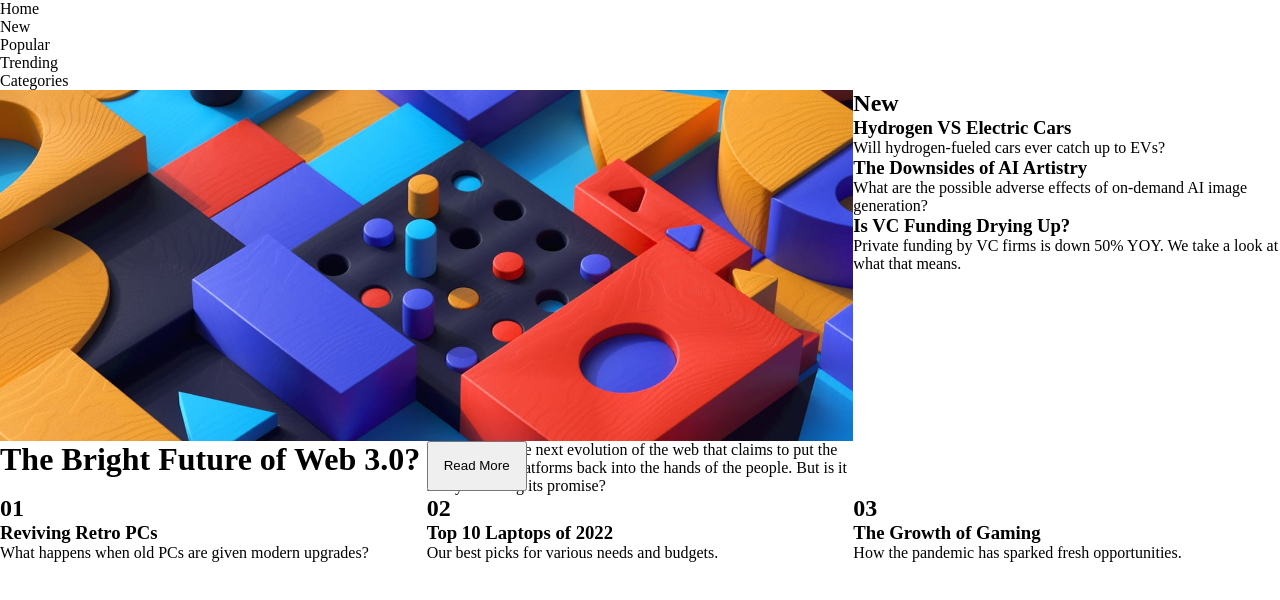
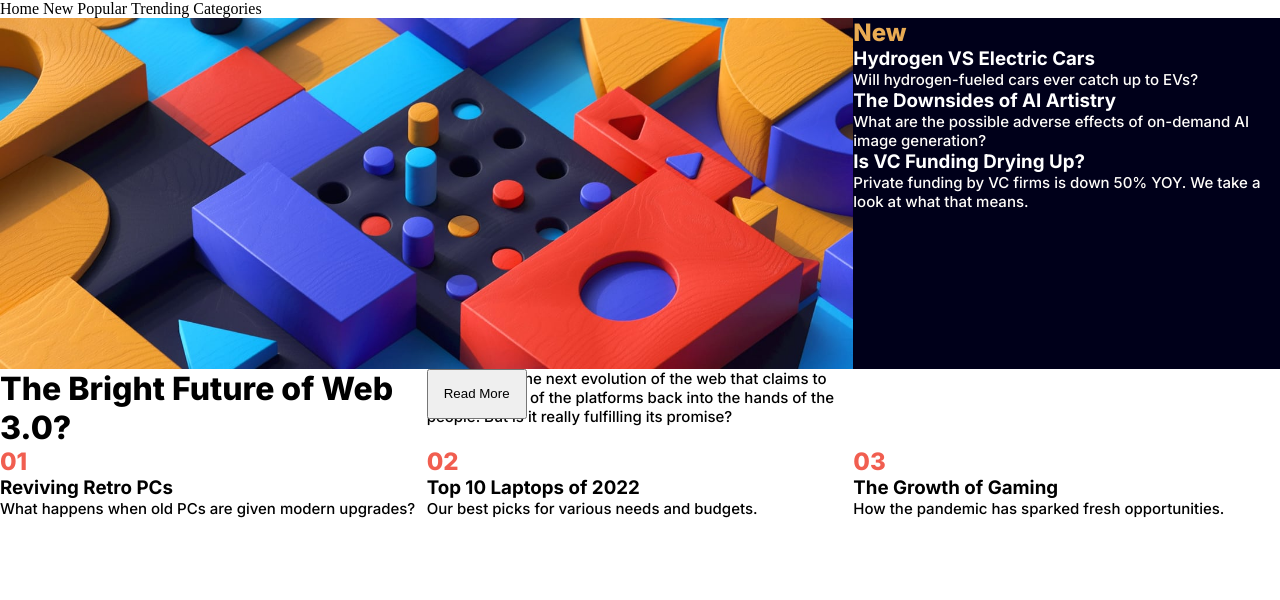
Before and after one commit to LouiseClaughton/News-Homepage, a plain HTML site: page index.html in a window 1280 px wide. Drawn offline with Linux system fonts and the light colour scheme.

Commit message:
added text style, hover on text headings, horizontal navbar

```diff
--- a/index.html
+++ b/index.html
@@ -23,35 +23,35 @@
     <main class="container">
         <img src="assets/images/image-web-3-desktop.jpg" class="header-image">
         <h1 class="main-heading">The Bright Future of Web 3.0?</h1>
-        <p class="heading-body-text">We dive into the next evolution of the web that claims to put the power of the platforms back into the hands of the people.
+        <p class="heading-body-text body">We dive into the next evolution of the web that claims to put the power of the platforms back into the hands of the people.
         But is it really fulfilling its promise?</p>
         <button class="button">Read More</button>
 
         <section id="new-section">
-        <h2 class="heading">New</h2>
-        <h3 class="subheading">Hydrogen VS Electric Cars</h3>
-        <p class="body">Will hydrogen-fueled cars ever catch up to EVs?</p>
-        <h3 class="subheading">The Downsides of AI Artistry</h3>
-        <p class="body">What are the possible adverse effects of on-demand AI image generation?</p>
-        <h3 class="subheading">Is VC Funding Drying Up?</h3>
-        <p class="body">Private funding by VC firms is down 50% YOY. We take a look at what that means.</p>
+        <h2 class="new-heading">New</h2>
+        <h3 class="new-subheading">Hydrogen VS Electric Cars</h3>
+        <p class="new-body">Will hydrogen-fueled cars ever catch up to EVs?</p>
+        <h3 class="new-subheading">The Downsides of AI Artistry</h3>
+        <p class="new-body">What are the possible adverse effects of on-demand AI image generation?</p>
+        <h3 class="new-subheading">Is VC Funding Drying Up?</h3>
+        <p class="new-body">Private funding by VC firms is down 50% YOY. We take a look at what that means.</p>
         </section>
 
         <article class="article-1">
-            <h2 class="heading">01</h2>
-            <h3 class="subheading">Reviving Retro PCs</h3>
+            <h2 class="article-heading">01</h2>
+            <h3 class="article-subheading">Reviving Retro PCs</h3>
             <p class="body">What happens when old PCs are given modern upgrades?</p>
         </article>
 
         <article class="article-2">
-            <h2 class="heading">02</h2>
-            <h3 class="subheading">Top 10 Laptops of 2022</h3>
+            <h2 class="article-heading">02</h2>
+            <h3 class="article-subheading">Top 10 Laptops of 2022</h3>
             <p class="body">Our best picks for various needs and budgets.</p>
         </article>
 
         <article class="article-3">
-            <h2 class="heading">03</h2>
-            <h3 class="subheading">The Growth of Gaming</h3>
+            <h2 class="article-heading">03</h2>
+            <h3 class="article-subheading">The Growth of Gaming</h3>
             <p class="body">How the pandemic has sparked fresh opportunities.</p>
         </article>
     </main>
--- a/style.css
+++ b/style.css
@@ -8,6 +8,12 @@
     display: grid;
     grid-template-columns: 1fr 1fr 1fr;
     grid-template-rows: auto auto auto;
+}
+
+/**** Navigation ****/
+
+li {
+    display: inline;
 }
 
 /**** Header Section ****/
@@ -45,18 +51,7 @@
 #new-section {
     grid-column: 3;
     grid-row: 1;
-}
-
-.new-heading {
-
-}
-
-.new-subheading {
-
-}
-
-.new-body-text {
-
+    background-color: hsl(240, 100%, 5%);
 }
 
 /**** Article Section ****/
@@ -80,3 +75,56 @@
     grid-column: 3;
     grid-row: 3;
 }
+
+/**** Text ****/
+.main-heading {
+    color: black;
+    font-family: Inter;
+    font-weight: 800;
+}
+
+.new-heading {
+    color: hsl(35, 77%, 62%);
+    font-family: Inter;
+    font-weight: 800;
+}
+
+.new-subheading {
+    color: white;
+    font-family: Inter;
+    font-weight: 700;
+}
+
+.new-subheading:hover {
+    color: hsl(35, 77%, 62%);
+}
+
+.article-heading {
+    color: hsl(5, 85%, 63%);
+    font-family: Inter;
+    font-weight: 800;
+}
+
+.article-subheading {
+    color: black;
+    font-family: Inter;
+    font-weight: 700;
+}
+
+.article-subheading:hover {
+    color: hsl(5, 85%, 63%);
+}
+
+.new-body {
+    color: hsl(36, 100%, 99%);
+    font-family: Inter;
+    font-weight: 500;
+    font-size: 15px;
+}
+
+.body {
+    color: black;
+    font-family: Inter;
+    font-weight: 500;
+    font-size: 15px;
+}
```
